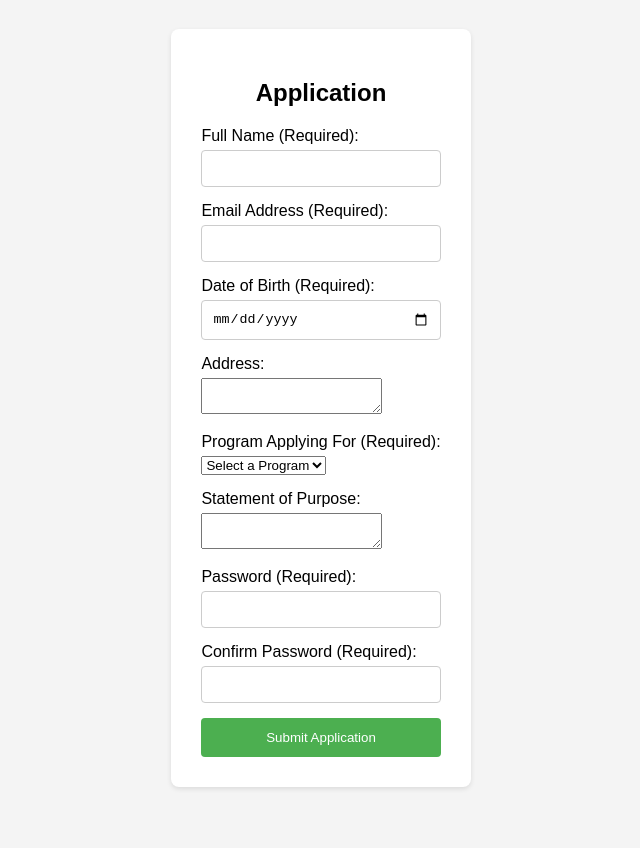
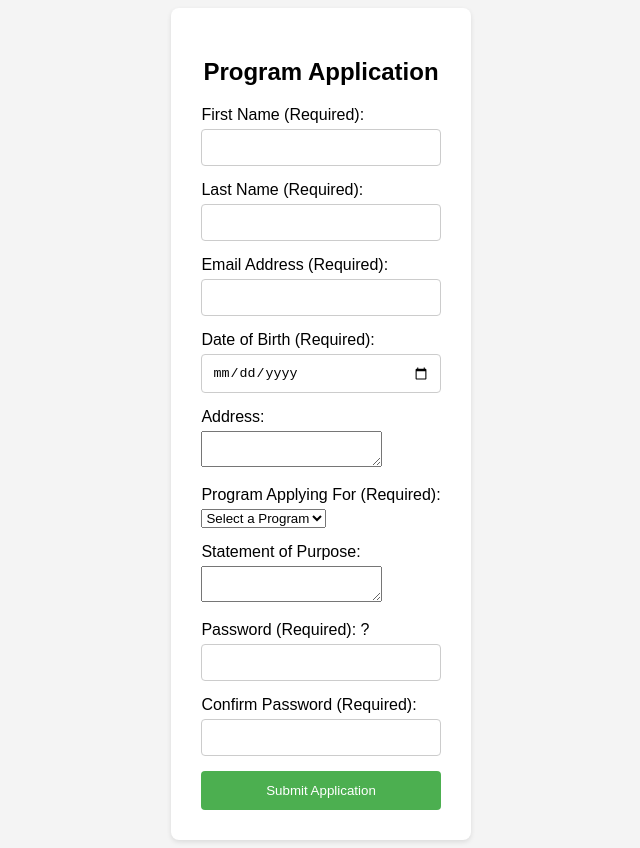
Before and after one commit to pate4337sheridan/Assignment2, a plain HTML site: page index.html in a window 1280 px wide. Shown: the whole page, without its empty margins (319-959 px from the left). Before the commit the page ends 816 px from the top, so only its background shows below. Drawn offline with Linux system fonts and the light colour scheme.

Commit message:
Add files via upload

```diff
--- a/index.html
+++ b/index.html
@@ -1,16 +1,21 @@
 <!DOCTYPE html>
 <html>
 <head>
-    <title>College Application</title>
+    <title>Program Application</title>
     <link rel="stylesheet" href="styles.css">
 </head>
 <body>
     <div class="container">
-        <h2>Application</h2>
+        <h2>Program Application</h2>
         <form id="applicationForm">
             <div class="form-group">
-                <label for="fullName">Full Name (Required):</label>
-                <input type="text" id="fullName" name="fullName" required>
+                <label for="firstName">First Name (Required):</label>
+                <input type="text" id="firstName" name="firstName" required>
+            </div>
+
+            <div class="form-group">
+                <label for="lastName">Last Name (Required):</label>
+                <input type="text" id="lastName" name="lastName" required>
             </div>
 
             <div class="form-group">
@@ -34,7 +39,7 @@
                     <option value="">Select a Program</option>
                     <option value="program1">Program 1</option>
                     <option value="program2">Program 2</option>
-                    </select>
+                </select>
             </div>
 
             <div class="form-group">
@@ -42,14 +47,18 @@
                 <textarea id="statementOfPurpose" name="statementOfPurpose"></textarea>
             </div>
 
-            <div class="form-group">
-                <label for="password">Password (Required):</label>
+            <div class="form-group" id="passwordGroup">
+                <label for="password">Password (Required):
+                    <span class="tooltip" title="Password must be at least 8 characters long and contain a combination of uppercase, lowercase, numbers, and special characters.">?</span>
+                </label>
                 <input type="password" id="password" name="password" required>
+                <span class="error-message"></span>
             </div>
 
-            <div class="form-group">
+            <div class="form-group" id="confirmPasswordGroup">
                 <label for="confirmPassword">Confirm Password (Required):</label>
                 <input type="password" id="confirmPassword" name="confirmPassword" required>
+                <span class="error-message"></span>
             </div>
 
             <button type="submit">Submit Application</button>
--- a/scripts.js
+++ b/scripts.js
@@ -31,19 +31,34 @@ if (!document.getElementById("program").value) {
 }
 
 
-    // Strong Password Validation
+// Strong Password Validation
     const passwordRegex = /^(?=.*[a-z])(?=.*[A-Z])(?=.*\d)(?=.*[@$!%*?&])[A-Za-z\d@$!%*?&]{8,}$/;
     if (!passwordRegex.test(document.getElementById("password").value)) {
         isValid = false;
         errorMessages.push("Password (must meet requirements)");
     }
 
-    //Password Match
+    const passwordGroup = document.getElementById("passwordGroup");
+    const confirmPasswordGroup = document.getElementById("confirmPasswordGroup");
+    const passwordError = passwordGroup.querySelector(".error-message");
+
+    if (document.getElementById("password").value !== document.getElementById("confirmPassword").value) {
+        isValid = false;
+        passwordError.textContent = "Passwords do not match";
+    } else {
+        passwordError.textContent = "";
+    }
 
     if (isValid) {
         alert("Application submitted successfully!");
         this.submit();
     } else {
-        alert("Please fill in the following fields correctly:\n" + errorMessages.join("\n"));
     }
-});
+
+    const inputFields = document.querySelectorAll("#applicationForm input, #applicationForm select, #applicationForm textarea");
+    inputFields.forEach(input => {
+        input.addEventListener("input", () => {
+            input.parentElement.classList.remove("error");
+            input.parentElement.querySelector(".error-message").textContent = "";
+        });
+    });
--- a/styles.css
+++ b/styles.css
@@ -61,3 +61,34 @@ button[type="submit"]:hover {
     content: " (Please fill this field)";
     color: red;
 }
+
+.tooltip {
+    cursor: help; /* Change cursor on hover */
+    position: relative; /* For positioning the tooltip */
+}
+
+.tooltip::after {
+    content: attr(title);  /* Display the title attribute as tooltip text */
+    visibility: hidden; /* Initially hidden */
+    opacity: 0; /* Initially transparent */
+    background-color: #333; /* Tooltip background color */
+    color: #fff; /* Tooltip text color */
+    padding: 5px 10px;
+    border-radius: 6px;
+    position: absolute;
+    z-index: 1; /* Ensure tooltip is above other elements */
+    bottom: 125%; /* Position below the tooltip icon */
+    left: 50%;
+    transform: translateX(-50%); /* Center the tooltip horizontally */
+    transition: opacity 0.3s; /* Smooth transition for opacity */
+}
+
+.tooltip:hover::after {
+    visibility: visible;
+    opacity: 1;
+}
+.error-message {
+    color: red;
+    display: block; /* Ensure the error message takes up its own line */
+    margin-top: 5px; /* Add some spacing between the input and the error message */
+}
```
